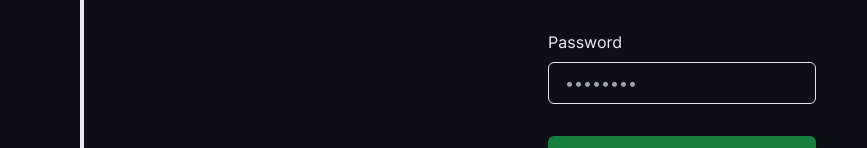
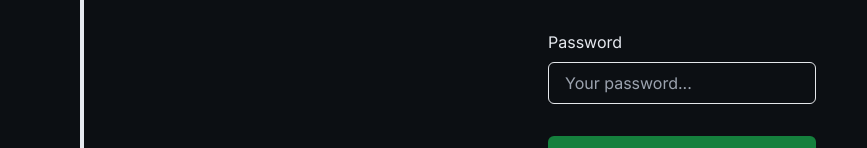
Before and after one commit to kristianhnielsen/chinese-learning-platform, a Next.js app: page /login in a window 1280 px wide. Shown: the part 345-493 px from the top of the page, without its empty margins (0-867 px from the left). Built offline with nearby package versions, Linux system fonts and the light colour scheme; no server answers.

Commit message:
login password placeholder change

```diff
--- a/app/login/page.tsx
+++ b/app/login/page.tsx
@@ -31,7 +31,7 @@ export default async function Login({
             className="mb-6 rounded-md border bg-inherit px-4 py-2"
             type="password"
             name="password"
-            placeholder="••••••••"
+            placeholder="Your password..."
             required
           />
           <button className="mb-2 rounded-md bg-green-700 px-4 py-2 text-light">
```
